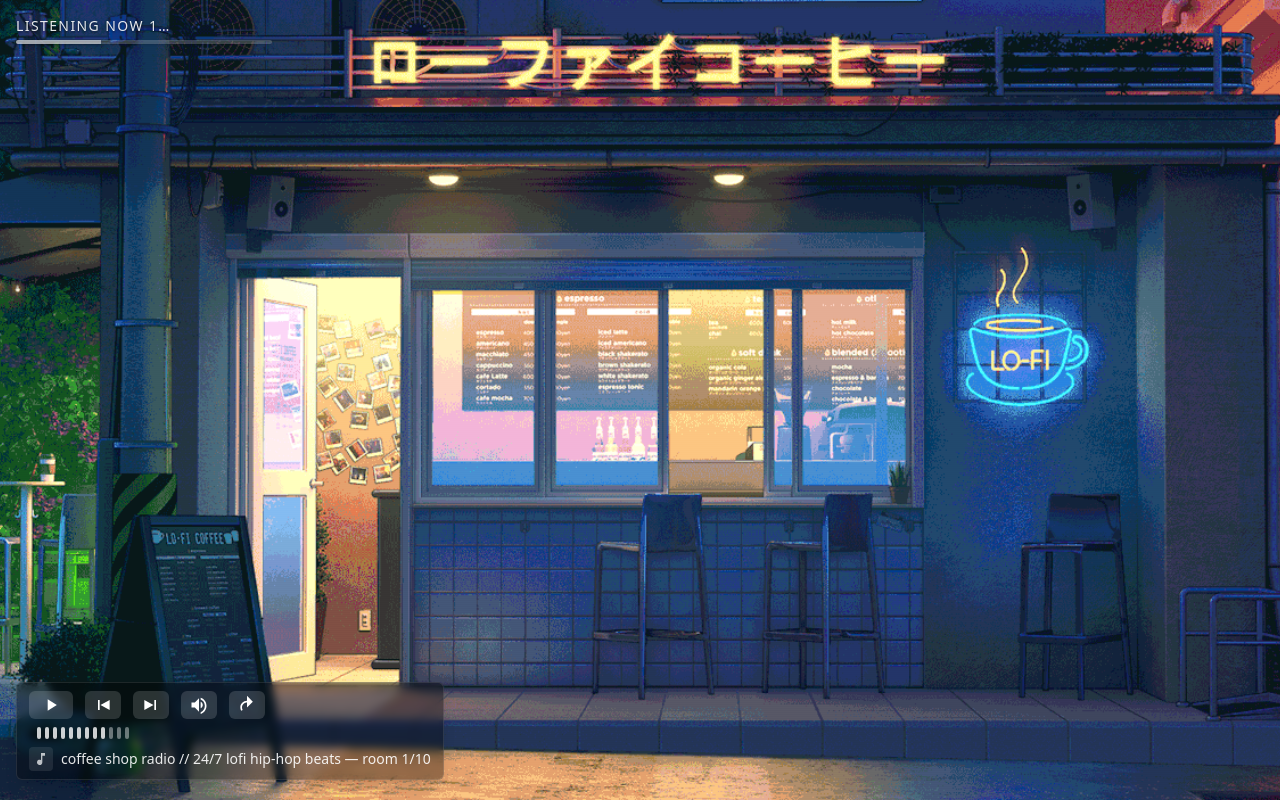
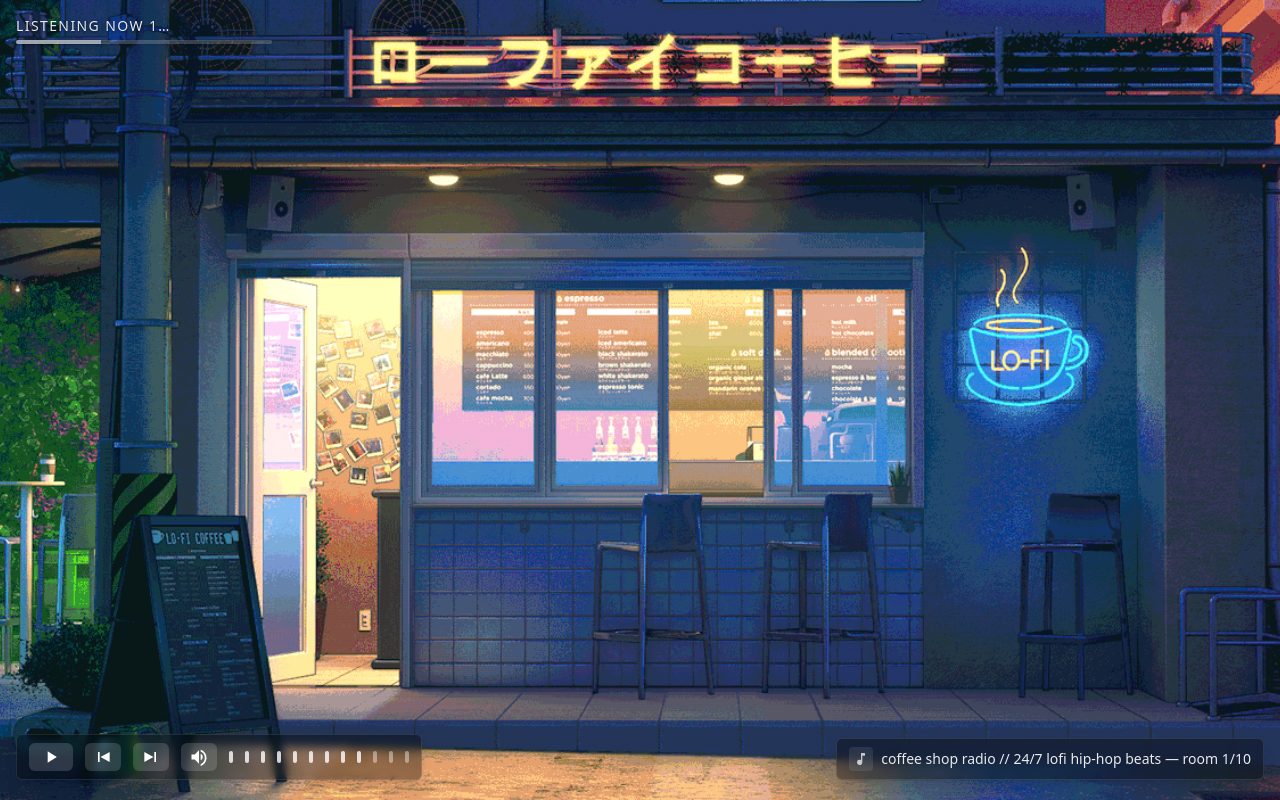
Before and after one commit to heygopal67-web/Lofi-Room, a React (Create React App) app: page / in a window 1280 px wide. Built offline with nearby package versions, Linux system fonts and the light colour scheme.

Commit message:
fix rows

```diff
--- a/src/App.tsx
+++ b/src/App.tsx
@@ -370,7 +370,11 @@ export default function App() {
                 className="rounded-md bg-white/15 px-2 py-1 text-lg hover:bg-white/25 active:scale-95 transition"
                 aria-label="Previous background"
               >
-              <svg viewBox="0 0 24 24" fill="currentColor" className="h-5 w-5">
+                <svg
+                  viewBox="0 0 24 24"
+                  fill="currentColor"
+                  className="h-5 w-5"
+                >
                   <path d="M6 6h2v12H6zM20 6v12L9 12z" />
                 </svg>
               </button>
@@ -379,7 +383,11 @@ export default function App() {
                 className="rounded-md bg-white/15 px-2 py-1 text-lg hover:bg-white/25 active:scale-95 transition"
                 aria-label="Next background"
               >
-              <svg viewBox="0 0 24 24" fill="currentColor" className="h-5 w-5">
+                <svg
+                  viewBox="0 0 24 24"
+                  fill="currentColor"
+                  className="h-5 w-5"
+                >
                   <path d="M16 6h2v12h-2zM4 6l11 6-11 6z" />
                 </svg>
               </button>
@@ -407,26 +415,6 @@ export default function App() {
                   </svg>
                 )}
               </button>
-            <button
-              onClick={handleToggleAutoRotate}
-              className={`rounded-md px-2 py-1 text-lg transition active:scale-95 ${
-                isAutoRotate ? "bg-white/30" : "bg-white/15 hover:bg-white/25"
-              }`}
-              aria-label={
-                isAutoRotate
-                  ? "Disable auto room change"
-                  : "Enable auto room change"
-              }
-            >
-              <svg viewBox="0 0 24 24" fill="currentColor" className="h-5 w-5">
-                <path d="M12 5V1l7 7-7 7V9c-3.31 0-6 2.69-6 6 0 1.1.29 2.13.79 3.03L5 19c-.65-1.18-1-2.54-1-4 0-4.42 3.58-8 8-8z" />
-              </svg>
-            </button>
-
-            </div>
-
-            {/* Volume indicator (row 2) */}
-            <div className="flex items-center gap-1 pl-2 pr-3">
               {Array.from({ length: 12 }).map((_, i) => (
                 <span
                   key={i}
@@ -441,7 +429,14 @@ export default function App() {
               ))}
             </div>
 
-            {/* Music open + label (row 3) */}
+            {/* Music open + label moved to bottom-right corner */}
+          </div>
+        </div>
+      </div>
+
+      {/* Bottom-right music label + picker trigger */}
+      <div className="pointer-events-none absolute inset-0 z-20 flex items-end justify-end p-4">
+        <div className="pointer-events-auto mb-1 rounded-md border border-white/10 bg-black/35 px-3 py-2 text-white shadow-lg backdrop-blur-sm">
           <div className="flex items-center gap-2 text-sm opacity-90">
             <button
               onClick={openPicker}
@@ -449,14 +444,18 @@ export default function App() {
               aria-label="Choose room"
               title="Choose room"
             >
-                <svg viewBox="0 0 24 24" fill="currentColor" className="h-4 w-4 opacity-80">
+              <svg
+                viewBox="0 0 24 24"
+                fill="currentColor"
+                className="h-4 w-4 opacity-80"
+              >
                 <path d="M12 3v10.55A4 4 0 1 0 14 17V7h4V3h-6z" />
               </svg>
             </button>
-              <span className="truncate">
-                coffee shop radio // 24/7 lofi hip-hop beats — room {currentIndex + 1}/10
+            <span className="truncate max-w-[60vw] sm:max-w-[40vw] md:max-w-[30vw]">
+              coffee shop radio // 24/7 lofi hip-hop beats — room{" "}
+              {currentIndex + 1}/10
             </span>
-            </div>
           </div>
         </div>
       </div>
```
Lines whose indentation alone changed are shown as unchanged.
